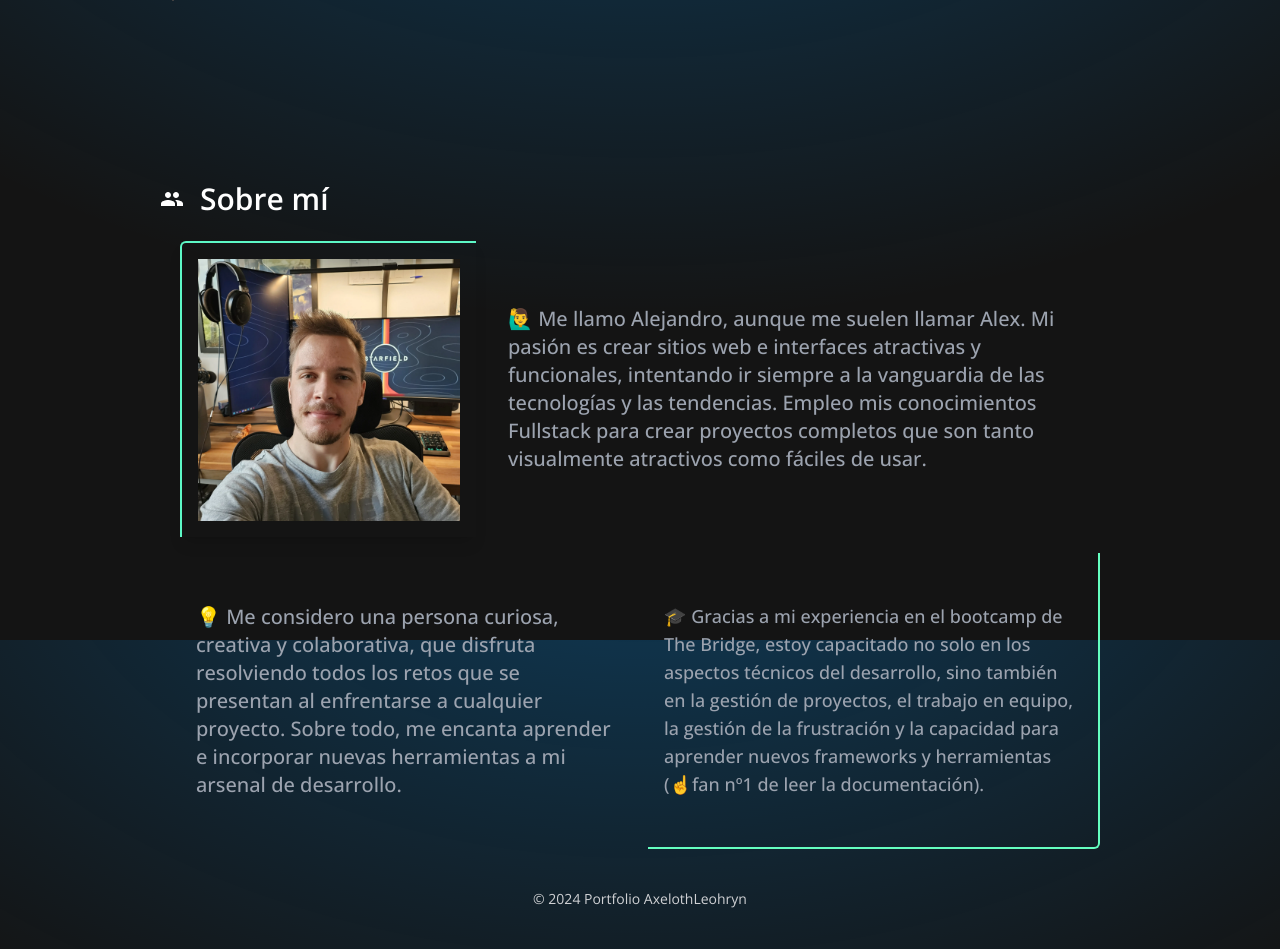
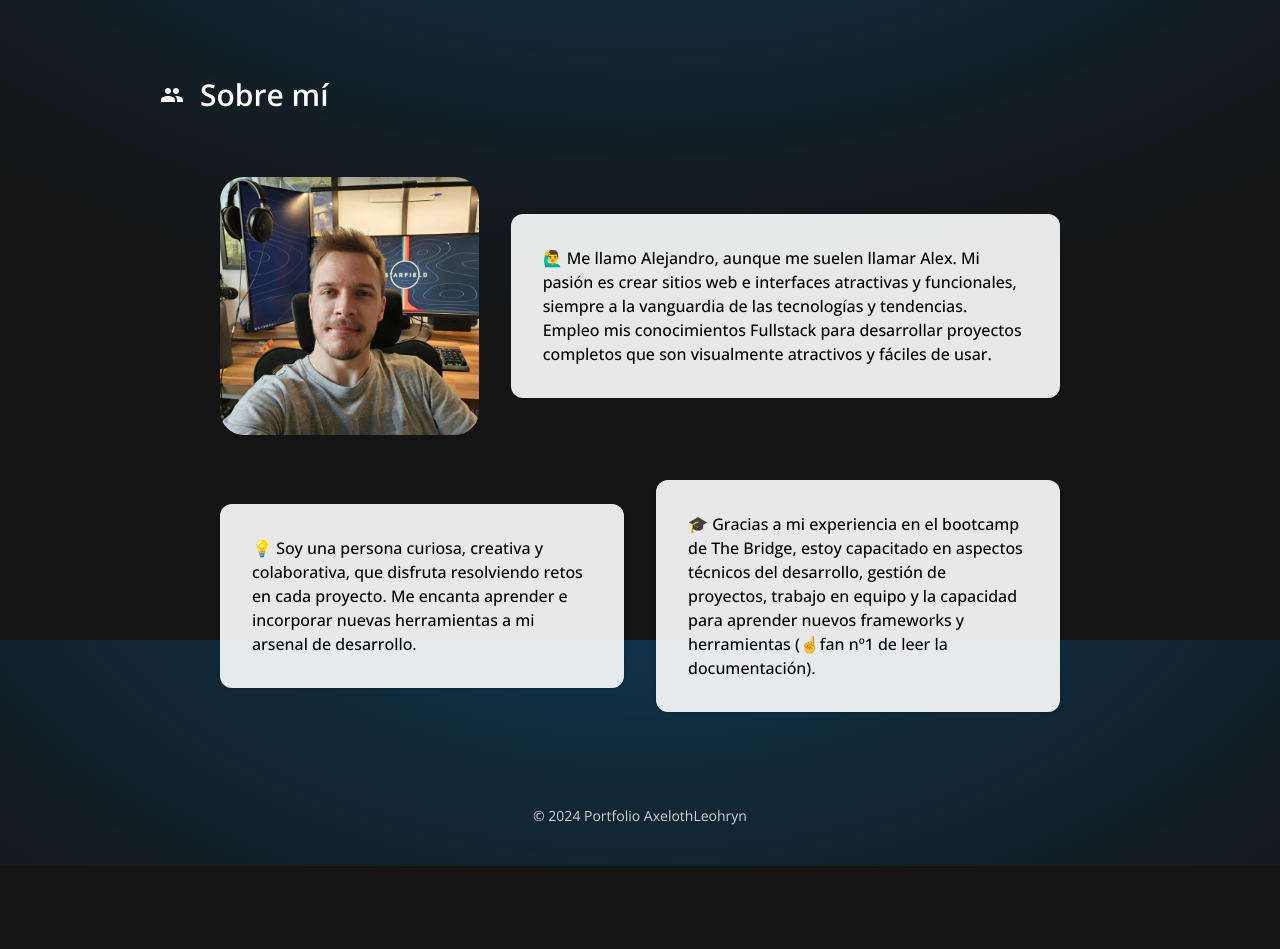
Before and after one commit to AxelothLeohryn/portfolio-web-react, a React (Vite) app: page / in a window 1280 px wide. Shown: the part 7360-8309 px from the top of the page. After the commit the page ends 8226 px from the top, so only its background shows below. Built offline with nearby package versions, Linux system fonts and the light colour scheme.

Commit message:
update about, experience, CV link

```diff
--- a/src/components/Header/Header.jsx
+++ b/src/components/Header/Header.jsx
@@ -84,8 +84,8 @@ const Header = ({ activeSection }) => {
             <a
               href={
                 language === "en"
-                  ? "https://github.com/AxelothLeohryn/AxelothLeohryn/blob/main/CV%20(ENG)%20-%20Alejandro%20Sanchez%20Sergueev.pdf"
-                  : "https://github.com/AxelothLeohryn/AxelothLeohryn/blob/main/CV%20(ENG)%20-%20Alejandro%20Sanchez%20Sergueev.pdf"
+                  ? "/CV%20(ENG)%20-%20Alejandro%20Sanchez%20Sergueev.pdf"
+                  : "/CV%20-%20Alejandro%20Sanchez%20Sergueev.pdf"
               }
               className="hidden py-4 px-2 lg:px-5 text-gray-400 lg:flex gap-1 items-center glow-on-hover rounded-b-2xl"
               target="_blank"
--- a/src/components/Main/About/About.jsx
+++ b/src/components/Main/About/About.jsx
@@ -2,27 +2,27 @@ import React from "react";
 
 const About = ({ language }) => {
   return (
-    <article className="flex flex-col-reverse lg:flex-row items-center lg:items-start gap-10 mx-5">
-      <div className="flex flex-col items-center place-content-start md:grid grid-cols-6 grid-rows-2 gap-4 [&>p]:text-pretty [&>p]:text-gray-400">
+    <article className="flex flex-col-reverse lg:flex-row items-center lg:items-start gap-10 mx-5 bg-white p-10 rounded-xl bg-opacity-0 backdrop-filter backdrop-blur-lg ">
+      <div className="flex flex-col items-center place-content-start md:grid grid-cols-6 grid-rows-2 gap-8 [&>p]:text-pretty [&>p]:text-black">
         <img
-          className="col-span-2 p-4 border-t-2 border-t-[var(--gradient-end)] border-l-2 border-l-[var(--gradient-end)] rounded-tl-md w-full aspect-square z-20 mt-4 shadow-lg lg:mt-0 transition duration-300 hover:scale-[1.05] hover:rotate-1 hover:shadow-xl"
+          className="col-span-2 w-2/3 md:w-full rounded-3xl aspect-square z-20 mt-4 lg:mt-0 transition duration-300 hover:scale-[1.05] hover:rotate-1 hover:shadow-xl"
           src="/about-me.webp"
           alt="Foto de Alex"
         />
-        <p className="p-4 col-span-4 h-full place-content-center font-medium text-xl transition backdrop-filter backdrop-blur-3xl overflow-hidden hover:opacity-95">
+        <p className=" col-span-4 place-content-center font-medium text-md transition bg-white shadow p-8 rounded-xl bg-opacity-90 backdrop-filter backdrop-blur-lg  overflow-hidden hover:opacity-95 hover:scale-[1.05] hover:rotate-1">
           {language === "en"
             ? "🙋‍♂️ My name is Alejandro, although I'm usually called Alex. My passion is creating attractive and functional websites and interfaces, always trying to stay at the forefront of technologies and trends. I employ my Fullstack knowledge to create complete projects that are both visually appealing and user-friendly."
-            : "🙋‍♂️ Me llamo Alejandro, aunque me suelen llamar Alex. Mi pasión es crear sitios web e interfaces atractivas y funcionales, intentando ir siempre a la vanguardia de las tecnologías y las tendencias. Empleo mis conocimientos Fullstack para crear proyectos completos que son tanto visualmente atractivos como fáciles de usar."}
+            : "🙋‍♂️ Me llamo Alejandro, aunque me suelen llamar Alex. Mi pasión es crear sitios web e interfaces atractivas y funcionales, siempre a la vanguardia de las tecnologías y tendencias. Empleo mis conocimientos Fullstack para desarrollar proyectos completos que son visualmente atractivos y fáciles de usar."}
         </p>
-        <p className="p-4 col-span-3 h-full place-content-center font-medium text-lg md:text-xl transition backdrop-filter backdrop-blur-3xl overflow-hidden hover:opacity-95">
+        <p className=" col-span-3 place-content-start font-medium text-md transition bg-white shadow p-8 rounded-xl bg-opacity-90 backdrop-filter backdrop-blur-lg  overflow-hidden hover:opacity-95 hover:scale-[1.05] hover:rotate-1">
           {language === "en"
             ? "💡 I consider myself a curious, creative, and collaborative person, who enjoys solving all the challenges that arise when facing any project. Above all, I love to learn and incorporate new tools into my development arsenal."
-            : "💡 Me considero una persona curiosa, creativa y colaborativa, que disfruta resolviendo todos los retos que se presentan al enfrentarse a cualquier proyecto. Sobre todo, me encanta aprender e incorporar nuevas herramientas a mi arsenal de desarrollo."}
+            : "💡 Soy una persona curiosa, creativa y colaborativa, que disfruta resolviendo retos en cada proyecto. Me encanta aprender e incorporar nuevas herramientas a mi arsenal de desarrollo."}
         </p>
-        <p className="p-4 col-span-3 h-full place-content-center border-b-2 border-b-[var(--gradient-end)] border-r-2 border-r-[var(--gradient-end)] rounded-br-md font-medium text-lg transition backdrop-filter backdrop-blur-3xl overflow-hidden hover:opacity-95">
+        <p className=" col-span-3 place-content-center font-medium text-md transition bg-white shadow p-8 rounded-xl bg-opacity-90 backdrop-filter backdrop-blur-lg  overflow-hidden hover:opacity-95 hover:scale-[1.05] hover:rotate-1">
           {language === "en"
             ? "🎓 Thanks to my experience at The Bridge bootcamp, I am trained not only in the technical aspects of development but also in project management, teamwork, frustration management, and the ability to learn new frameworks and tools (☝️#1 fan of reading the documentation)."
-            : "🎓 Gracias a mi experiencia en el bootcamp de The Bridge, estoy capacitado no solo en los aspectos técnicos del desarrollo, sino también en la gestión de proyectos, el trabajo en equipo, la gestión de la frustración y la capacidad para aprender nuevos frameworks y herramientas (☝️fan nº1 de leer la documentación)."}
+            : "🎓 Gracias a mi experiencia en el bootcamp de The Bridge, estoy capacitado en aspectos técnicos del desarrollo, gestión de proyectos, trabajo en equipo y la capacidad para aprender nuevos frameworks y herramientas (☝️fan nº1 de leer la documentación)."}
         </p>
       </div>
     </article>
--- a/src/components/Main/Experience/Experience.jsx
+++ b/src/components/Main/Experience/Experience.jsx
@@ -30,13 +30,13 @@ const Experience = () => {
       <ol ref={ref} className="relative border-s-2 border-neutral-700 ml-3">
         {language === "es" &&
           experienceListES.map((experience) => (
-            <li className="experience-item mb-5 ms-4" key={experience.title}>
+            <li className="experience-item mb-2 ms-2" key={experience.title}>
               <ExperienceItem {...experience} />
             </li>
           ))}
         {language === "en" &&
           experienceListEN.map((experience) => (
-            <li className="mb-10 ms-4" key={experience.title}>
+            <li className="mb-2 ms-2" key={experience.title}>
               <ExperienceItem {...experience} />
             </li>
           ))}
--- a/src/data/experience.js
+++ b/src/data/experience.js
@@ -15,7 +15,7 @@ export const experienceListES = [
       "Desarrollo del Backend con NodeJS y ExpressJS. Autenticación con JWT y base de datos SQL.",
       "Desarrollo del Frontend con React, SASS.",
       "Trabajo en equipo multidisciplinar (UX/UI, Data Science, Marketing, Ciberseguridad y DevOps).",
-      "Metodología Agile y colaboración con Git.",
+      "Metodología Agile y colaboración con Git y Figma.",
       "Participación en reuniones con cliente y presentación de resultados.",
     ],
     // extraDescription: "Al concluir con éxito el proyecto en Several Energy SL, recibí una oferta para unirme al equipo como desarrollador full stack en una posición permanente. Esta oportunidad refleja el reconocimiento de mi contribución y habilidades desarrolladas durante el proyecto. Sin embargo, debido a incompatibilidades de localización, con la oferta basada en Valencia, tuve que declinarla.",
@@ -88,7 +88,7 @@ export const experienceListEN = [
       "Backend development with NodeJS and ExpressJS. JWT authentication and SQL database.",
       "Frontend development with React, SASS.",
       "Multidisciplinary teamwork (UX/UI, Data Science, Marketing, Cybersecurity, and DevOps).",
-      "Agile methodology and collaboration with Git.",
+      "Agile methodology and collaboration with Git and Figma.",
       "Participation in client meetings and presentation of results.",
     ],
     link: "https://github.com/TheBridge-DesafioTripulaciones-Grupo2/DesafioTripulaciones_Sept23_Grupo2_fullstack/tree/develop",
```
Also changed, not shown: src/components/Main/Experience/ExperienceItem/ExperienceItem.jsx (+5 -5 lines), 2 other files (tests, documents, lock files or other folders).
